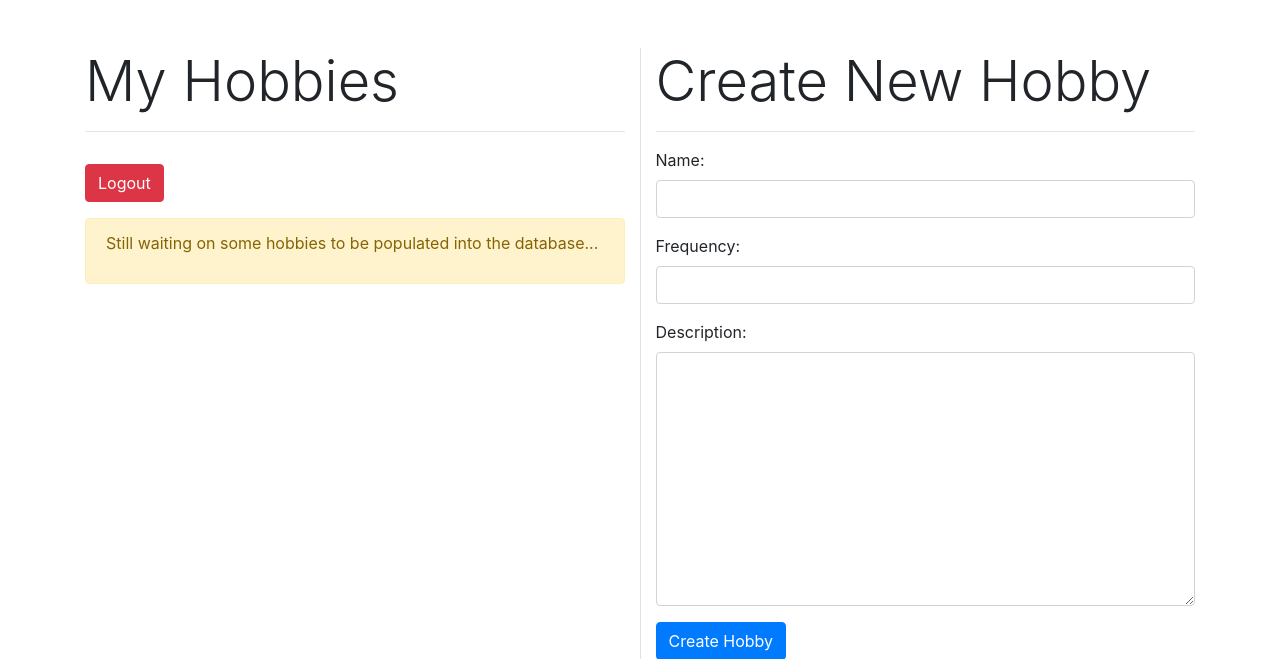
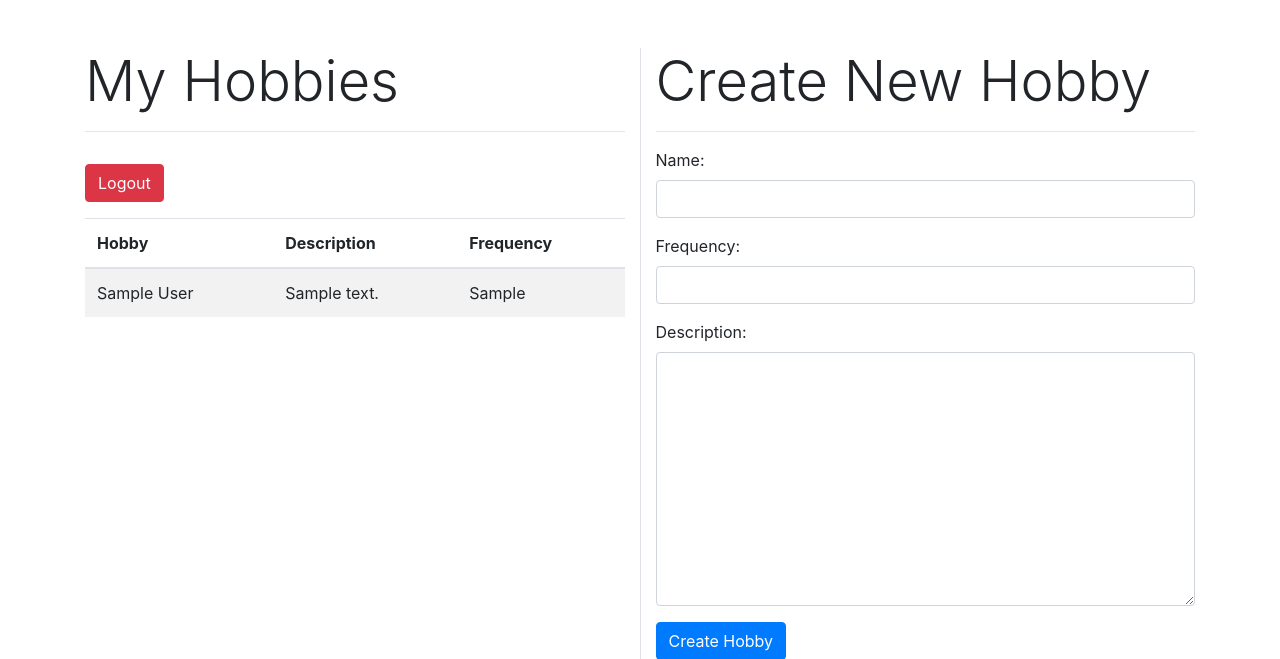
Before and after one commit to ahd746/FinalExam, a PHP site: page /hobbies/ in a window 1280 px wide. Shown: the top 659 px of the page. Run offline with PHP 8.4, Linux system fonts and the light colour scheme; the visitor is signed in with stand-in values (Sample User, id 1); tables that the repository leaves empty or names only in its code hold one stand-in row (values such as "Sample post").

Commit message:
first 3 files

```diff
--- a/hobbies/index.php
+++ b/hobbies/index.php
@@ -26,7 +26,7 @@ on hobbies.user_id= users.id
 where user_id = :id";
 
 $stmt = $conn->prepare($sql);
-$stmt->bindParam(':id', $_SESSION['user'], PDO::PARAM_STR);
+$stmt->bindParam(':id', $_SESSION['user']['id'], PDO::PARAM_STR);
 $stmt->execute();
 $hobbies =  $stmt->fetchAll();
 
```
Also changed, not shown: 1 other file.
